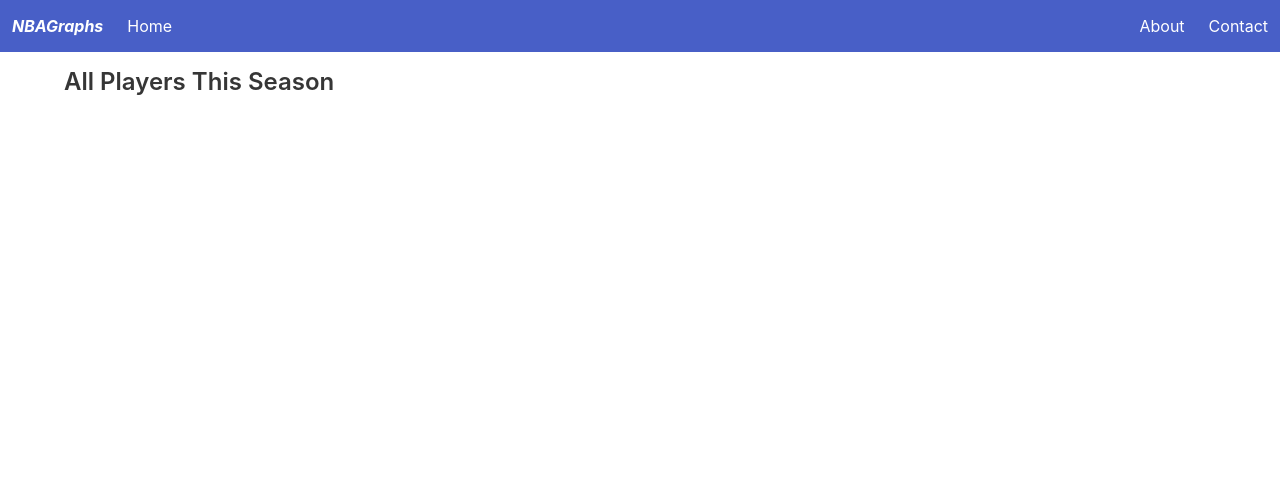
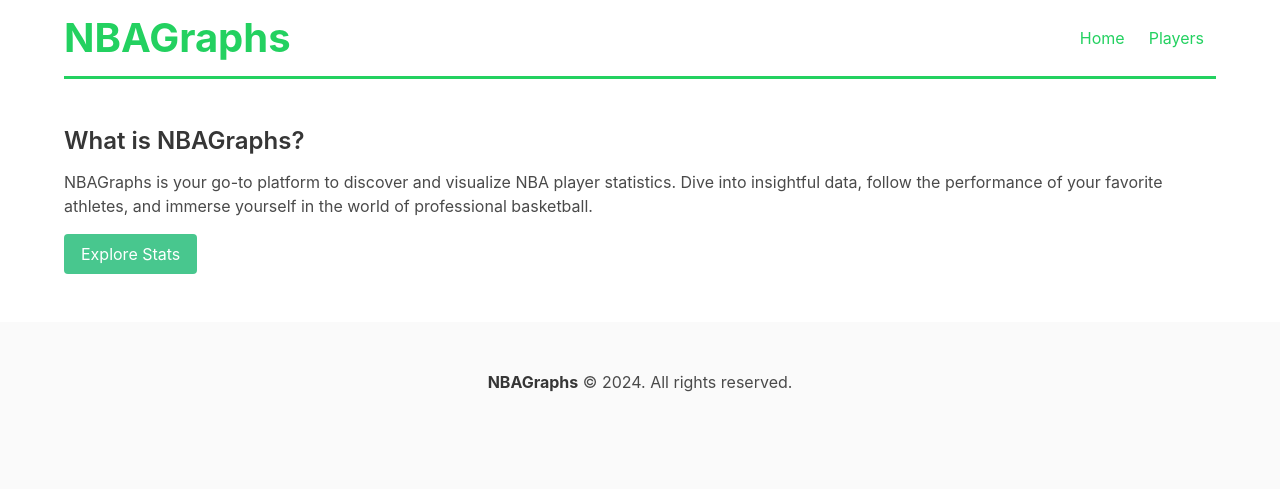
Before and after one commit to yoanbello/NBAGraphs, a Flask app: template templates/index.html in a window 1280 px wide. Shown: the top 489 px of the page. Run offline with Flask 3, Linux system fonts and the light colour scheme; the template is opened without the code that fills it, so the values that code supplies are empty; some libraries are stand-ins or nearby versions.

Commit message:
change style

```diff
--- a/app.py
+++ b/app.py
@@ -5,10 +5,14 @@ app = Flask(__name__)
 
 
 @app.route('/')
-def index():  # put application's code here
+def index(): # put application's code here
+    return render_template('index.html')
+
+@app.route('/players/')
+def players():  # put application's code here
     players = get_all_players()
     players = list(chunks(players, 100))
-    return render_template('index.html', players=players)
+    return render_template('players.html', players=players)
 
 @app.route('/players/<player_id>/<player_name>/<stat>/<graph>/')
 def player_details(player_id, player_name, stat, graph):
--- a/templates/index.html
+++ b/templates/index.html
@@ -1,83 +1,54 @@
+
 <!DOCTYPE html>
-<html>
+<html lang="en">
+
 <head>
-    <title>List of Players</title>
-    <meta charset="utf-8">
+    <meta charset="UTF-8">
     <meta name="viewport" content="width=device-width, initial-scale=1">
-    <link rel="stylesheet" href="https://bulma.io/vendor/fontawesome-free-5.15.2-web/css/all.min.css">
+    <title>NBAGraphs</title>
     <link rel="stylesheet" href="https://cdn.jsdelivr.net/npm/bulma@0.9.4/css/bulma.min.css">
-    <style>
-        .a-list{
-            display: block;
-        }
-        .site-name {
-      font-weight: bold;
-      font-style: italic;
-    }  .player-options {
-      display: none;
-      padding: 10px;
-    }
+</head>
 
-    </style>
-</head>
 <body>
-    <nav class="navbar is-link" role="navigation" aria-label="main navigation">
-      <div class="navbar-brand">
-          <div class="navbar-item">
-                <strong style="color: white"><em>NBAGraphs</em></strong>
-          </div>
-      </div>
 
-  <div id="navbarBasicExample" class="navbar-menu">
-    <div class="navbar-start">
-      <a href="{{ url_for('index') }}" class="navbar-item">
-        Home
-      </a>
-    </div>
-      <div class="navbar-end">
-      <a class="navbar-item">
-        About
-      </a>
-      <a class="navbar-item">
-         Contact
-      </a>
-    </div>
-  </div>
-</nav>
-    <div class="container mt-4">
-    <h4 class="title is-4">All Players This Season</h4>
-  <div class="columns is-mobile">
-    {% for player in players %}
-      <div class="column">
-        {% for player_id, player_name in player %}
-          <!-- Agrega la clase 'dropdown' al contenedor del enlace -->
-          <div class="dropdown is-hoverable mb-2 is-info">
-            <div class="dropdown-trigger">
-              <!-- Agrega la clase 'button' al contenedor y 'toggle-options' al enlace -->
-              <div class="button is-link is-light" aria-haspopup="true" aria-controls="dropdown-menu2" data-player="{{ player_id }}">
-                <span>{{ player_name }}</span>
-                <!-- Agrega las clases para el icono de la flecha -->
-                <span class="icon is-small">
-                   <i class="fas fa-angle-down" aria-hidden="true"></i>
-                </span>
-              </div>
+    <!-- Navigation Bar -->
+    <div class="container" style="border-bottom-color: #23D160; border-bottom-style: solid">
+    <nav class="navbar" role="navigation" aria-label="main navigation">
+        <div class="navbar-brand">
+            <span class="navbar-item" href="#">
+                <span class="is-size-2 has-text-weight-bold" style="color: #23D160">NBAGraphs</span>
+            </span>
+        </div>
+        <div class="navbar-end">
+            <a class="navbar-item" style="color: #23D160" href="{{ url_for('index')}}">Home</a>
+            <a class="navbar-item" style="color: #23D160" href="{{ url_for('players') }}">Players</a>
+        </div>
+    </nav>
+</div>
+
+    <!-- Content Section -->
+    <section class="section">
+        <div class="container">
+            <div class="content">
+                <h3>What is NBAGraphs?</h3>
+                <p>
+                    NBAGraphs is your go-to platform to discover and visualize NBA player statistics. Dive into
+                    insightful data, follow the performance of your favorite athletes, and immerse yourself in the
+                    world of professional basketball.
+                </p>
+                <a class="button is-success" href="{{ url_for('players') }}">Explore Stats</a>
             </div>
-            <!-- Agrega la clase 'dropdown-menu' al menú de opciones -->
-            <div class="dropdown-menu" id="{{ player_id }}" role="menu">
-              <div class="dropdown-content">
-                <!-- Enlaces a diferentes opciones, por ejemplo, estadísticas -->
-                <a  href="{{ url_for('player_details', player_id=player_id, player_name=player_name, stat="PTS", graph="bar") }}">Puntos</a>
-                <a href="{{ url_for('player_details', player_id=player_id, player_name=player_name, stat="TRB", graph="bar") }}">Rebotes</a>
-                  <a href="{{ url_for('player_details', player_id=player_id, player_name=player_name, stat="AST", graph="bar") }}">Asistencias</a>
-                  <a href="{{ url_for('player_details', player_id=player_id, player_name=player_name, stat="FGA", graph="bar") }}">FGA</a>
-                <!-- Puedes agregar más enlaces según sea necesario -->
-              </div>
-            </div>
-          </div>
-        {% endfor %}
-      </div>
-    {% endfor %}
-  </div>
-</div>
+        </div>
+    </section>
+
+    <!-- Footer -->
+    <footer class="footer">
+        <div class="content has-text-centered">
+            <p>
+                <strong>NBAGraphs</strong> &copy; 2024. All rights reserved.
+            </p>
+        </div>
+    </footer>
+
 </body>
 </html>
--- a/utils.py
+++ b/utils.py
@@ -4,7 +4,6 @@ import pandas as pd
 import matplotlib.pyplot as plt
 import io
 import requests
-
 
 def get_graph_pts(player_id, player_name, stat, graph):
     url = f'https://www.basketball-reference.com/players/t/{player_id}/gamelog/2024'
@@ -33,7 +32,7 @@ def get_graph_pts(player_id, player_name, stat, graph):
         plt.figure(figsize=(10, 8))  # Tamaño del gráfico
         if graph=="bar":
             bars = plt.bar(dataframe_filtrado['Date'], dataframe_filtrado[f'{stat}'], width=0.8,
-                           )  # Gráfico de barras horizontal
+                           color="#23D160")  # Gráfico de barras horizontal
             plt.title(f'{stat} by games - {player_name}')  # Título del gráfico
             plt.xlabel('Fecha')
             plt.ylabel(f'{stat}')  # Etiqueta del eje x
```
Also changed, not shown: templates/player_details.html (+23 -25 lines), templates/players.html (added, +67 -0 lines).
